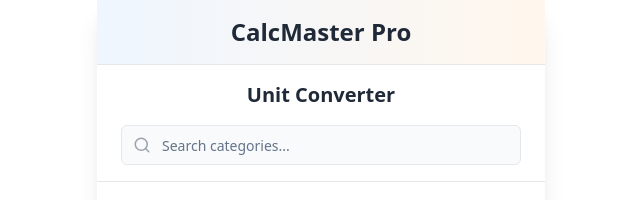
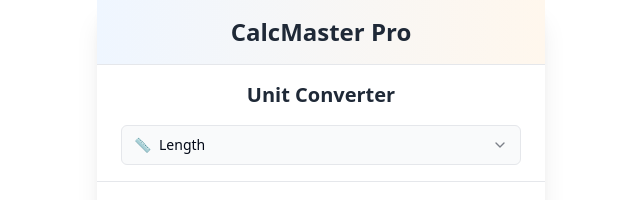
Before and after one commit to mouhcineelkazbouri/calc-master-touch, a React (Vite) app: page / in a window 1280 px wide. Both pictures are taken after a click on the button "Convert". Shown: the top 200 px of the page, without its empty margins (319-959 px from the left). Built offline with nearby package versions, Linux system fonts and the light colour scheme.

Commit message:
Refactor Unit Converter and Settings
- Removed search bar from Unit Converter and replaced it with a bottom-aligned category dropdown.
- Removed "Go Pro" section from Settings screen.

```diff
--- a/src/components/SettingsScreen.tsx
+++ b/src/components/SettingsScreen.tsx
@@ -1,6 +1,6 @@
 
 import React, { useState } from 'react';
-import { Monitor, Type, Vibrate, Crown, Moon, Sun, Smartphone } from 'lucide-react';
+import { Monitor, Type, Vibrate } from 'lucide-react';
 import { Switch } from '@/components/ui/switch';
 import { RadioGroup, RadioGroupItem } from '@/components/ui/radio-group';
 import { Label } from '@/components/ui/label';
@@ -121,44 +121,6 @@ const SettingsScreen = () => {
             </div>
           </SettingCard>
 
-          {/* Upgrade to Pro */}
-          <Card className="border-2 border-amber-200 bg-gradient-to-br from-amber-50 to-orange-50 shadow-sm">
-            <CardHeader className="pb-3">
-              <CardTitle className="flex items-center gap-3 text-lg font-semibold text-amber-800">
-                <div className="p-2 bg-amber-100 rounded-lg">
-                  <Crown className="w-5 h-5 text-amber-600" />
-                </div>
-                Go Pro
-              </CardTitle>
-            </CardHeader>
-            <CardContent className="pt-0">
-              <p className="text-amber-700 mb-4 text-sm">
-                Unlock premium features including advanced calculations, unlimited conversions, and ad-free experience.
-              </p>
-              <ul className="space-y-2 mb-6 text-sm text-amber-700">
-                <li className="flex items-center gap-2">
-                  <div className="w-1.5 h-1.5 bg-amber-500 rounded-full"></div>
-                  Advanced scientific functions
-                </li>
-                <li className="flex items-center gap-2">
-                  <div className="w-1.5 h-1.5 bg-amber-500 rounded-full"></div>
-                  Unlimited unit conversions
-                </li>
-                <li className="flex items-center gap-2">
-                  <div className="w-1.5 h-1.5 bg-amber-500 rounded-full"></div>
-                  Real-time crypto rates
-                </li>
-                <li className="flex items-center gap-2">
-                  <div className="w-1.5 h-1.5 bg-amber-500 rounded-full"></div>
-                  No advertisements
-                </li>
-              </ul>
-              <button className="w-full bg-amber-600 text-white py-3 rounded-xl font-semibold hover:bg-amber-700 transition-colors shadow-lg">
-                Upgrade to Pro - $4.99/month
-              </button>
-            </CardContent>
-          </Card>
-
           {/* App Info */}
           <div className="text-center text-sm text-gray-500 pt-4">
             <p>CalcMaster Pro v1.0.0</p>
--- a/src/components/UnitConverter.tsx
+++ b/src/components/UnitConverter.tsx
@@ -1,6 +1,5 @@
 
 import React, { useState } from 'react';
-import { Search } from 'lucide-react';
 import { Input } from '@/components/ui/input';
 import { Select, SelectContent, SelectItem, SelectTrigger, SelectValue } from '@/components/ui/select';
 import CategoryList from './CategoryList';
@@ -12,7 +11,6 @@ const UnitConverter = () => {
   const [toUnit, setToUnit] = useState('foot');
   const [fromValue, setFromValue] = useState('1');
   const [toValue, setToValue] = useState('3.28084');
-  const [searchTerm, setSearchTerm] = useState('');
 
   const currentCategory = unitCategories[activeCategory];
 
@@ -67,25 +65,29 @@ const UnitConverter = () => {
     }
   };
 
-  const filteredCategories = Object.entries(unitCategories).filter(([id, category]) =>
-    category.name.toLowerCase().includes(searchTerm.toLowerCase())
-  );
-
   return (
     <div className="flex flex-col h-full bg-gray-50">
       {/* Header */}
       <div className="bg-white px-6 py-4 border-b border-gray-200">
         <h2 className="text-xl font-semibold text-gray-800 text-center mb-4">Unit Converter</h2>
 
-        {/* Search Bar */}
-        <div className="relative">
-          <Search className="absolute left-3 top-1/2 transform -translate-y-1/2 text-gray-400" size={18} />
-          <Input
-            placeholder="Search categories..."
-            value={searchTerm}
-            onChange={(e) => setSearchTerm(e.target.value)}
-            className="pl-10 bg-gray-50 border-gray-200 focus:border-blue-300"
-          />
+        {/* Category Dropdown */}
+        <div className="w-full">
+          <Select value={activeCategory} onValueChange={handleCategoryChange}>
+            <SelectTrigger className="w-full bg-gray-50 border-gray-200 focus:border-blue-300">
+              <SelectValue />
+            </SelectTrigger>
+            <SelectContent className="bg-white border border-gray-200 shadow-lg z-50">
+              {Object.entries(unitCategories).map(([id, category]) => (
+                <SelectItem key={id} value={id} className="hover:bg-gray-100">
+                  <div className="flex items-center gap-2">
+                    <span>{category.icon}</span>
+                    <span>{category.name}</span>
+                  </div>
+                </SelectItem>
+              ))}
+            </SelectContent>
+          </Select>
         </div>
       </div>
 
@@ -118,7 +120,7 @@ const UnitConverter = () => {
                   <SelectTrigger className="text-sm">
                     <SelectValue />
                   </SelectTrigger>
-                  <SelectContent>
+                  <SelectContent className="bg-white border border-gray-200 shadow-lg z-50">
                     {Object.entries(currentCategory.units).map(([key, unit]) => (
                       <SelectItem key={key} value={key}>
                         {unit.name}
@@ -148,7 +150,7 @@ const UnitConverter = () => {
                   <SelectTrigger className="text-sm">
                     <SelectValue />
                   </SelectTrigger>
-                  <SelectContent>
+                  <SelectContent className="bg-white border border-gray-200 shadow-lg z-50">
                     {Object.entries(currentCategory.units).map(([key, unit]) => (
                       <SelectItem key={key} value={key}>
                         {unit.name}
@@ -165,7 +167,7 @@ const UnitConverter = () => {
       {/* Categories List */}
       <div className="flex-1 overflow-hidden">
         <CategoryList
-          categories={filteredCategories}
+          categories={Object.entries(unitCategories)}
           activeCategory={activeCategory}
           onCategorySelect={handleCategoryChange}
         />
```
